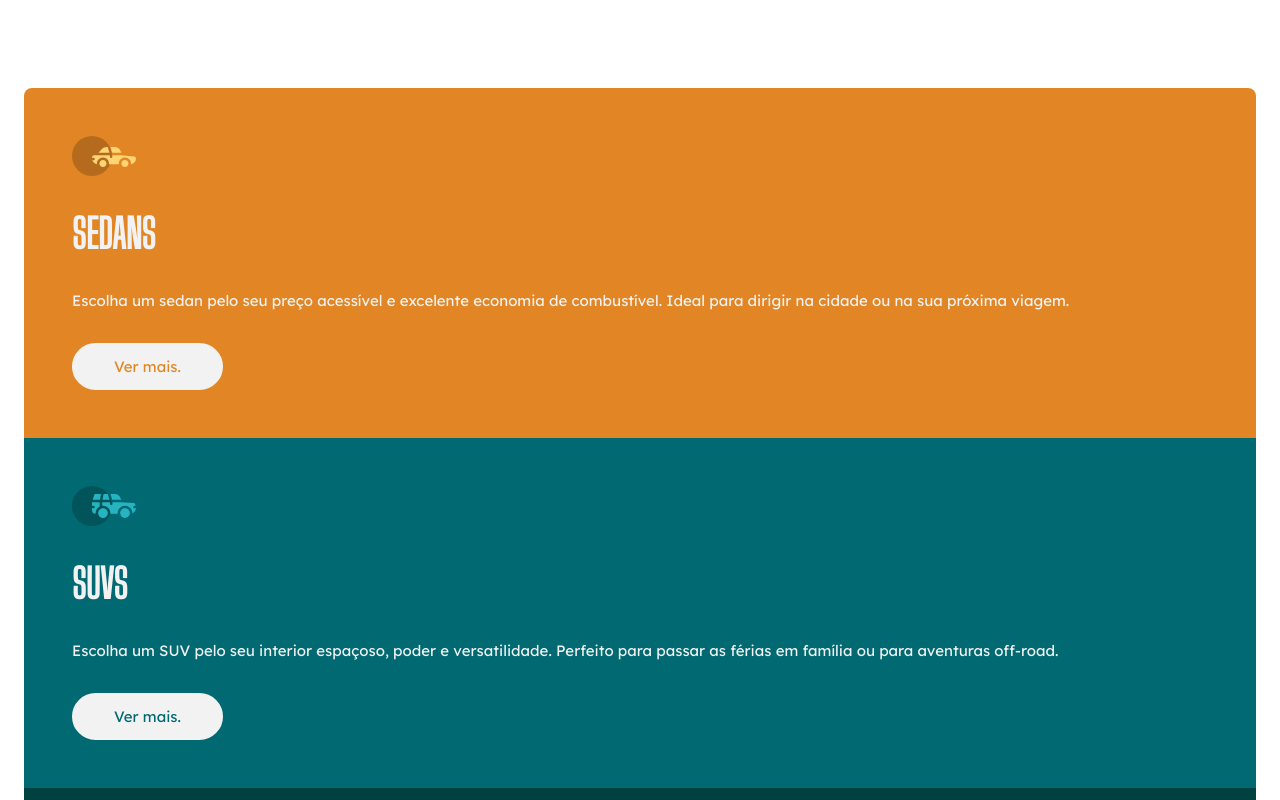
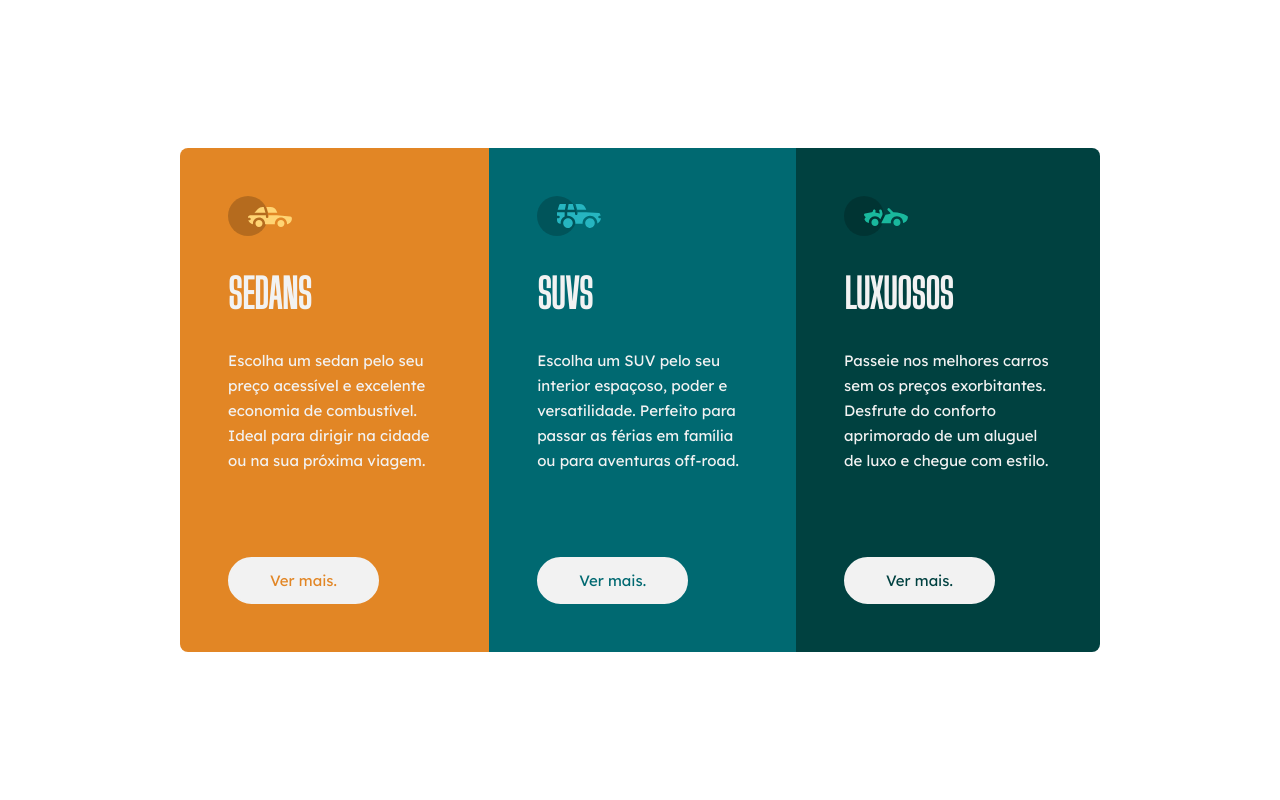
Before and after one commit to daniellefreitas23/carros, a plain HTML site: page index.html in a window 1280 px wide. Shown: the top 800 px of the page. Drawn offline with Linux system fonts and the light colour scheme.

Commit message:
repositividade completa

```diff
--- a/style.css
+++ b/style.css
@@ -73,3 +73,35 @@
 .luxuosos a{
     color: var(--dark-cyan) ;
 }
+
+@media(min-width: 920px) {
+    body {
+        height: 100vh;
+
+        display: flex;
+        justify-content: center;
+        align-items: center;
+    }
+
+    main {
+        display: flex;
+        max-width: 57.5rem;
+    }
+
+    p {
+        margin-bottom: 5.25rem;
+    }
+
+    a:hover {
+        background: transparent;
+        color: var(--gray);
+    }
+
+    .sedans {
+        border-radius: 8px 0 0 8px;
+    }
+
+    .luxuosos {
+        border-radius: 0 8px 8px 0;
+
+}
```
